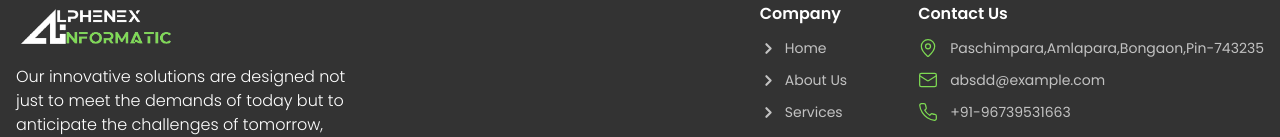
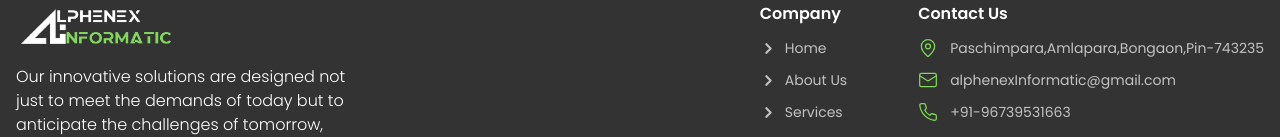
Before and after one commit to remeessalam/alphenex, a React (Create React App) app: page /thank-you in a window 1280 px wide. Shown: the part 558-695 px from the top of the page. Built offline with nearby package versions, Linux system fonts and the light colour scheme.

Commit message:
mail id added

```diff
--- a/src/constant.js
+++ b/src/constant.js
@@ -20,7 +20,7 @@ export { logoImg };
 export const companyDetails = {
   phone: "+91-96739531663",
   address: "Paschimpara,Amlapara,Bongaon,Pin-743235",
-  email: "absdd@example.com",
+  email: "alphenexInformatic@gmail.com",
   linkedin: "https://www.linkedin.com/company/alphenex-informatic/",
   instagram:
     "https://www.instagram.com/alphenexinformatic?igsh=MTAzbW92c3B0YWljeQ==",
```
